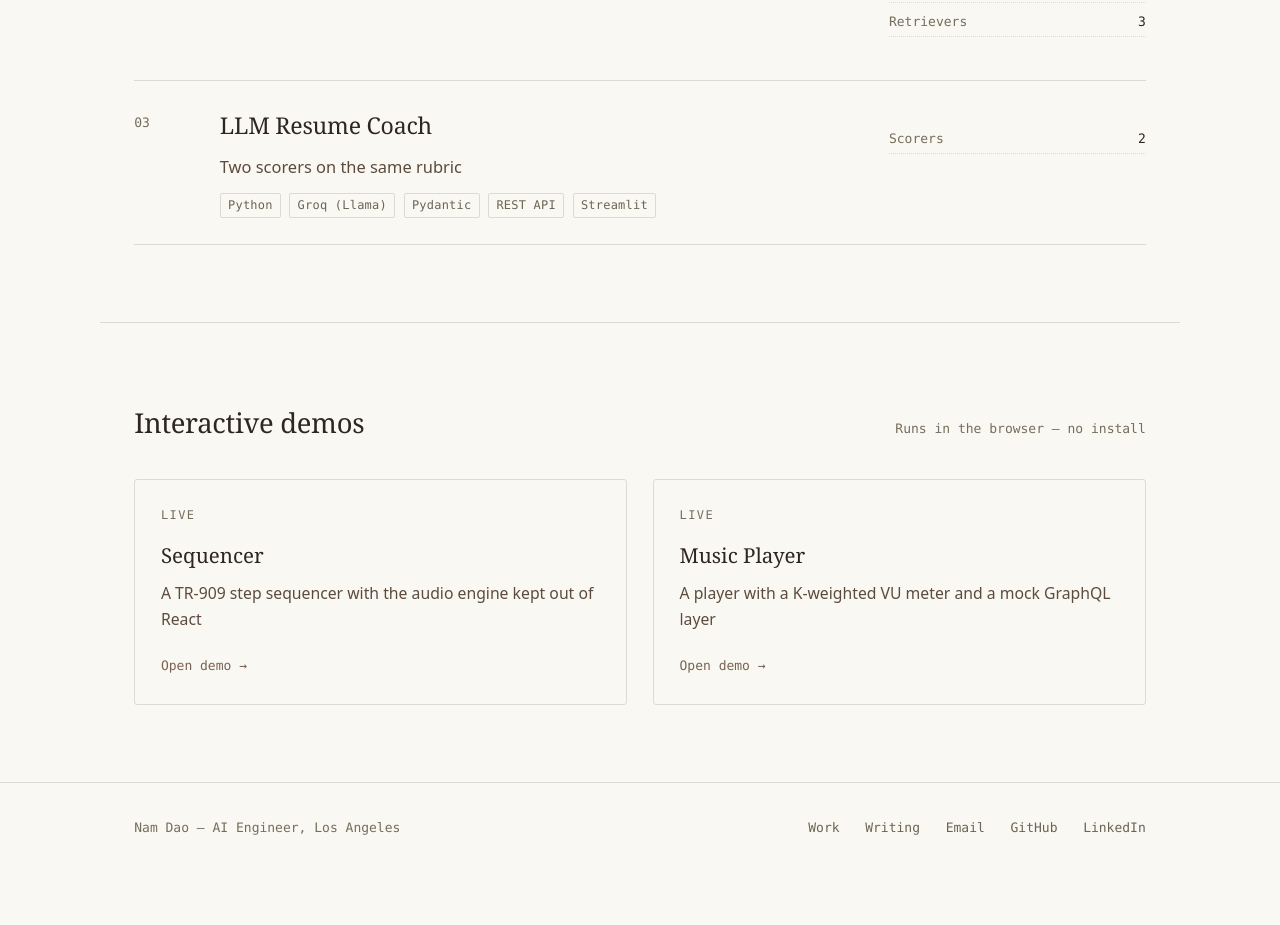
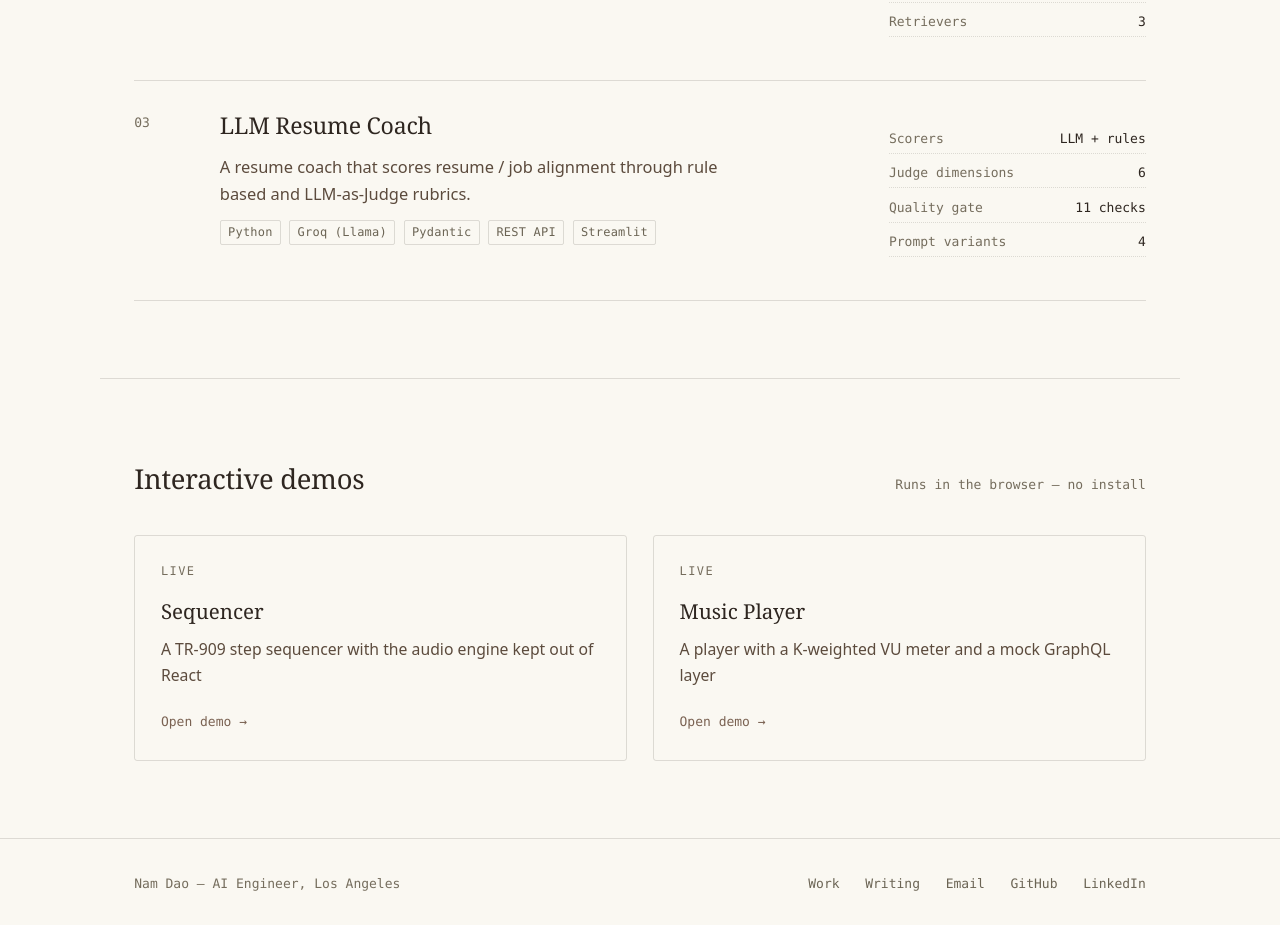
Before and after one commit to metzgerdev/nam-dao, a React (Vite) app: page / in a window 1280 px wide. Shown: the part 1189-2114 px from the top of the page. Before the commit the page ends 2062 px from the top, so only its background shows below. Built offline with nearby package versions, Linux system fonts and the light colour scheme.

Commit message:
content: describe LLM-as-Judge projects

```diff
--- a/src/data/projects.ts
+++ b/src/data/projects.ts
@@ -101,12 +101,19 @@ export const projects: Project[] = [
   {
     slug: "llm-resume-coach",
     name: "LLM Resume Coach",
-    tagline: "Two scorers on the same rubric",
+    tagline:
+      "A resume coach that scores resume / job alignment through rule based and LLM-as-Judge rubrics.",
     kind: "ai",
     featured: true,
     repo: `${GITHUB}/llm-resume-coach`,
     stack: ["Python", "Groq (Llama)", "Pydantic", "REST API", "Streamlit"],
-    metrics: [{ label: "Scorers", value: "2" }],
+    metrics: [
+      { label: "Scorers", value: "LLM + rules" },
+      { label: "Judge dimensions", value: "6" },
+      { label: "Quality gate", value: "11 checks" },
+      { label: "Prompt variants", value: "4" },
+      { label: "Tests", value: "45" },
+    ],
     description: [
       "I built a resume coach using synthetic data, a rule-based analyzer, and LLM-as-a-Judge evaluation. The system identifies the fit between a resume and job posting, detects quality issues, and provides actionable feedback.",
       "The evaluation pipeline includes data validation and correlation matrices with heatmaps. The system also exposes an API for running the pipeline.",
@@ -115,7 +122,8 @@ export const projects: Project[] = [
   {
     slug: "synthetic-data-pipeline",
     name: "Synthetic Data Pipeline",
-    tagline: "Synthetic Q&A with a calibrated judge",
+    tagline:
+      "Data generation for a home repair Q & A, using LLM-as-Judge as a flywheel for prompt refinement.",
     kind: "ai",
     featured: false,
     repo: `${GITHUB}/synthetic-data-pipeline`,
@@ -128,7 +136,13 @@ export const projects: Project[] = [
       "Streamlit",
       "Matplotlib",
     ],
-    metrics: [{ label: "Quality dimensions", value: "6" }],
+    metrics: [
+      { label: "Labels", value: "human + LLM" },
+      { label: "Judge dimensions", value: "6" },
+      { label: "Quality gate", value: "7 checks" },
+      { label: "Prompt variants", value: "4" },
+      { label: "Agreement target", value: "80% per dim" },
+    ],
     description: [
       "I built a pipeline for synthetic data generation for a Q&A repair chatbot. The pipeline generates structured repair guidance evaluated for data quality, along with human-in-the-loop labeling. The evaluation metric is LLM-as-Judge agreement with human labeling over six quality dimensions. The generation prompt and judge prompt are iterated until the agreement threshold is met. Visualizations, metrics and log reports are generated to guide prompt adjustment based on empirical observations.",
     ],
```
